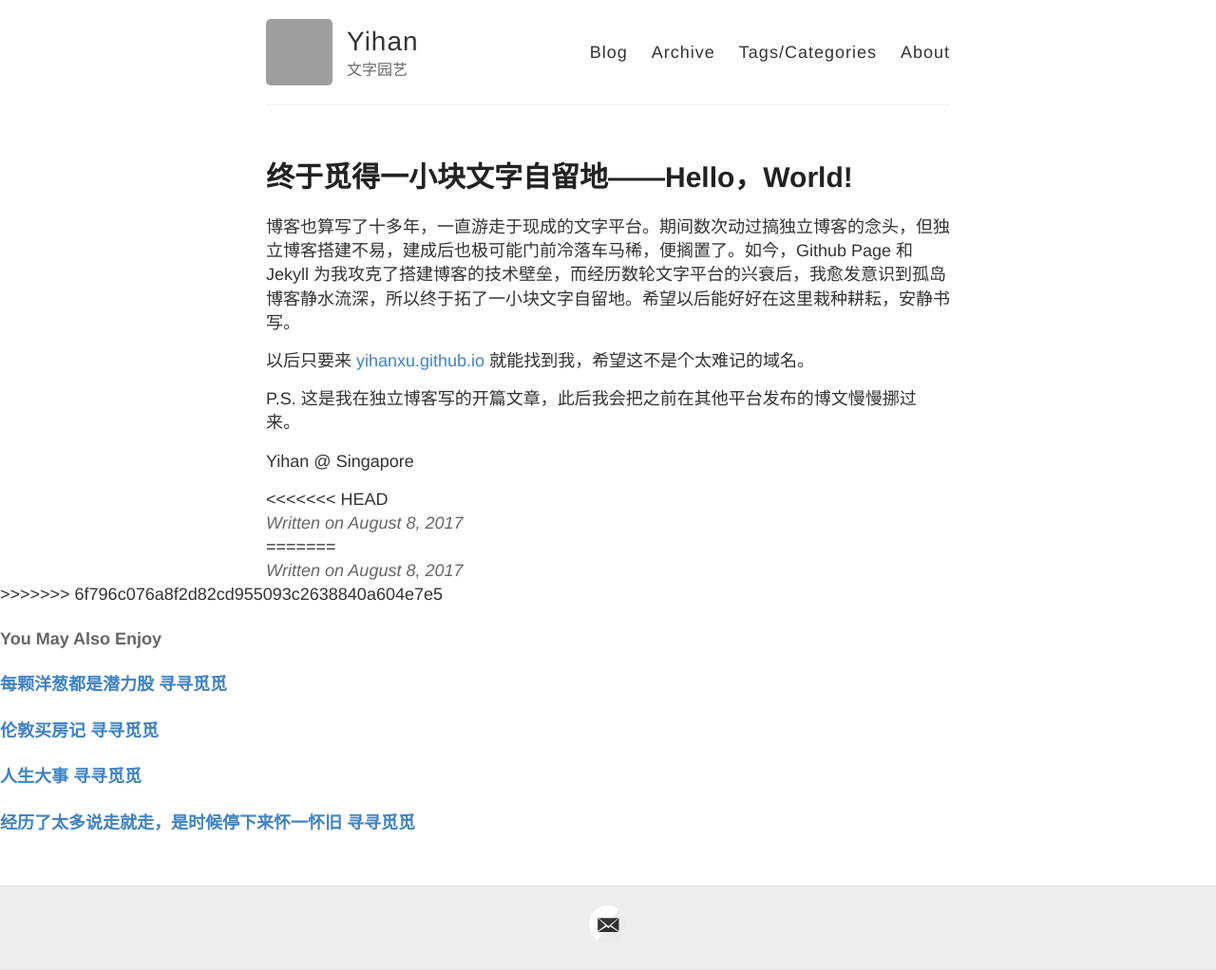
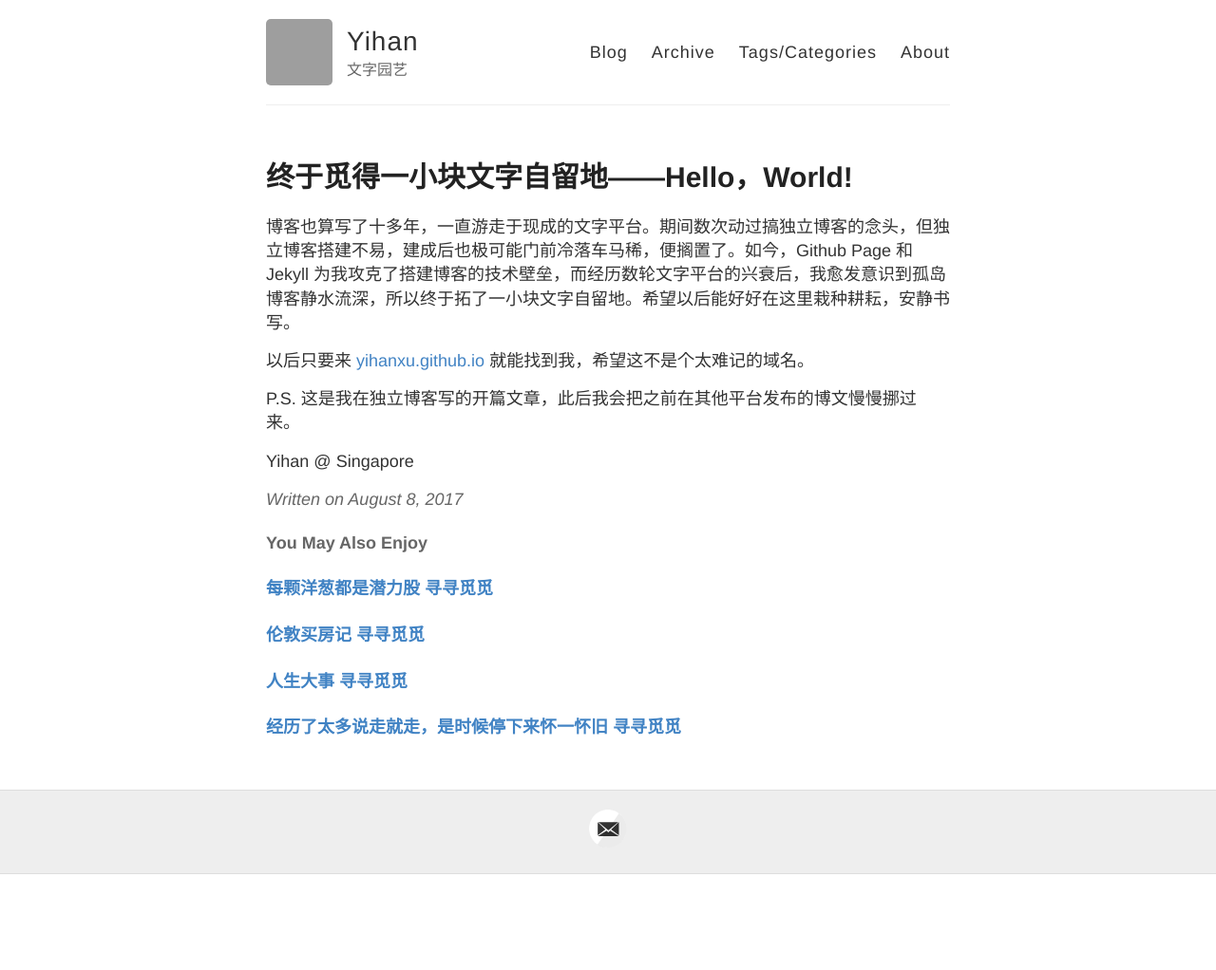
Before and after one commit to yihanxu/yihanxu.github.io, a Jekyll site: the page built from _posts/2017-8-8-hello-world.md, in a window 1280 px wide. Shown: the whole page at 95% size. Built offline with Jekyll 4.4.1, drawn with Linux system fonts in a browser that asks for light colours; comment, search, counter and statistics services are not loaded; after the commit the page ends 921 px from its top, so only the background shows below that; grey boxes are pictures that could not be loaded.

Commit message:
post change

```diff
--- a/_layouts/post.html
+++ b/_layouts/post.html
@@ -8,17 +8,6 @@ layout: default
   <div class="entry">
     {{ content }}
 
-<<<<<<< HEAD
-  <div class="date">
-  Written on {{ page.date | date: "%B %e, %Y" }}
-  </div>
-
-  <div class = "disqus">
-    {% include disqus.html %}
-  </div>
-
-</article>
-=======
    <div class="date">
     Written on {{ page.date | date: "%B %e, %Y" }}
    </div>
@@ -26,7 +15,7 @@ layout: default
   <div class = "disqus">
     {% include disqus.html %}
   </div>
->>>>>>> 6f796c076a8f2d82cd955093c2638840a604e7e5
+</article>
 
   <div class="relatedPosts">
 
@@ -64,5 +53,3 @@ layout: default
   {% endfor %}
 
   </div>
-
-</article>
```
